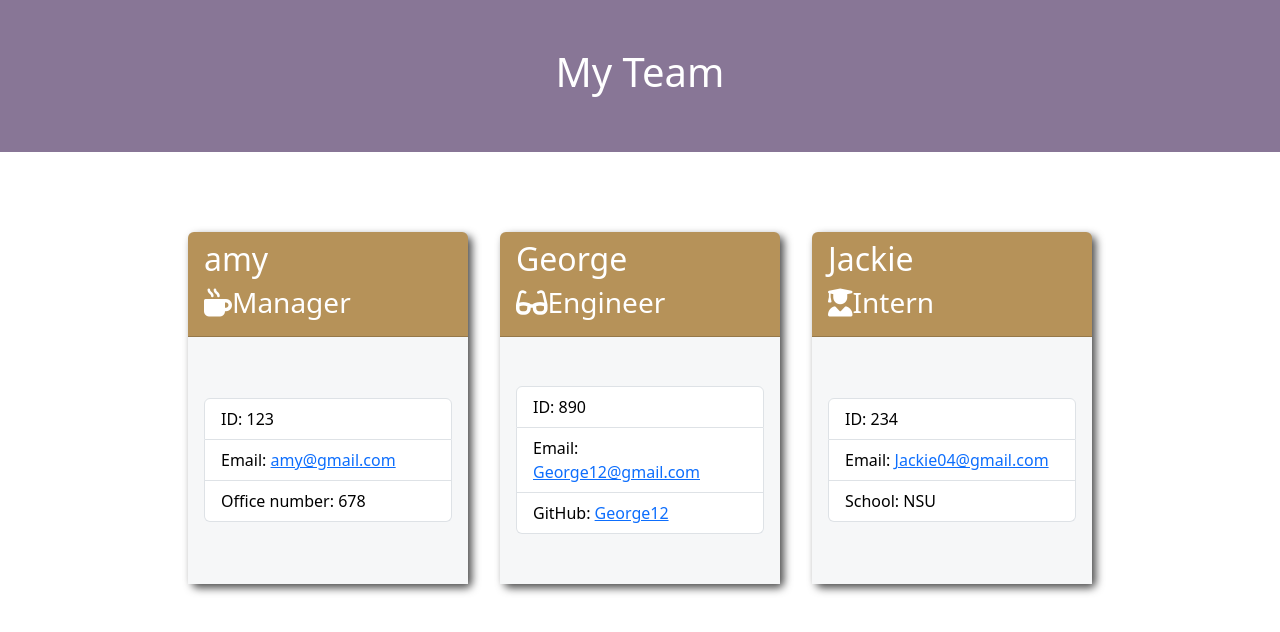
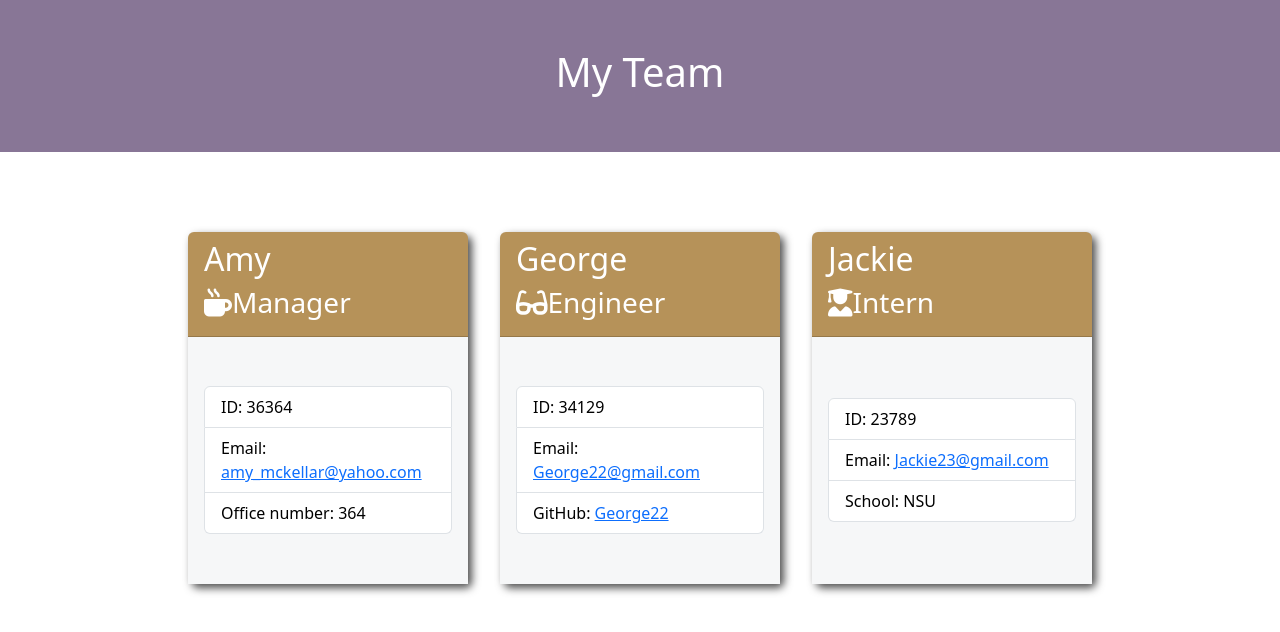
Before and after one commit to amymckellar/team-profile-generator, a website: page dist/myteam.html in a window 1280 px wide. Drawn offline with nearby package versions, Linux system fonts and the light colour scheme.

Commit message:
Final testing

```diff
--- a/dist/myteam.html
+++ b/dist/myteam.html
@@ -26,14 +26,14 @@
 
         <div class="card employee-card">
         <div class="card-header">
-            <h2 class="card-title">amy</h2>
+            <h2 class="card-title">Amy</h2>
             <h3 class="card-title"><i class="fas fa-mug-hot mr-2"></i>Manager</h3>
         </div>
         <div class="card-body">
             <ul class="list-group">
-                <li class="list-group-item">ID: 123</li>
-                <li class="list-group-item">Email: <a href="mailto:amy@gmail.com">amy@gmail.com</a></li>
-                <li class="list-group-item">Office number: 678</li>
+                <li class="list-group-item">ID: 36364</li>
+                <li class="list-group-item">Email: <a href="mailto:amy_mckellar@yahoo.com">amy_mckellar@yahoo.com</a></li>
+                <li class="list-group-item">Office number: 364</li>
             </ul>
         </div>
     </div>
@@ -45,9 +45,9 @@
     </div>
     <div class="card-body">
         <ul class="list-group">
-            <li class="list-group-item">ID: 890</li>
-            <li class="list-group-item">Email: <a href="mailto:George12@gmail.com">George12@gmail.com</a></li>
-            <li class="list-group-item">GitHub: <a href="https://github.com/George12" target="_blank" rel="noopener noreferrer">George12</a></li>
+            <li class="list-group-item">ID: 34129</li>
+            <li class="list-group-item">Email: <a href="mailto:George22@gmail.com">George22@gmail.com</a></li>
+            <li class="list-group-item">GitHub: <a href="https://github.com/George22" target="_blank" rel="noopener noreferrer">George22</a></li>
         </ul>
     </div>
 </div>
@@ -59,8 +59,8 @@
     </div>
     <div class="card-body">
         <ul class="list-group">
-            <li class="list-group-item">ID: 234</li>
-            <li class="list-group-item">Email: <a href="mailto:Jackie04@gmail.com">Jackie04@gmail.com</a></li>
+            <li class="list-group-item">ID: 23789</li>
+            <li class="list-group-item">Email: <a href="mailto:Jackie23@gmail.com">Jackie23@gmail.com</a></li>
             <li class="list-group-item">School: NSU</li>
         </ul>
     </div>
```
